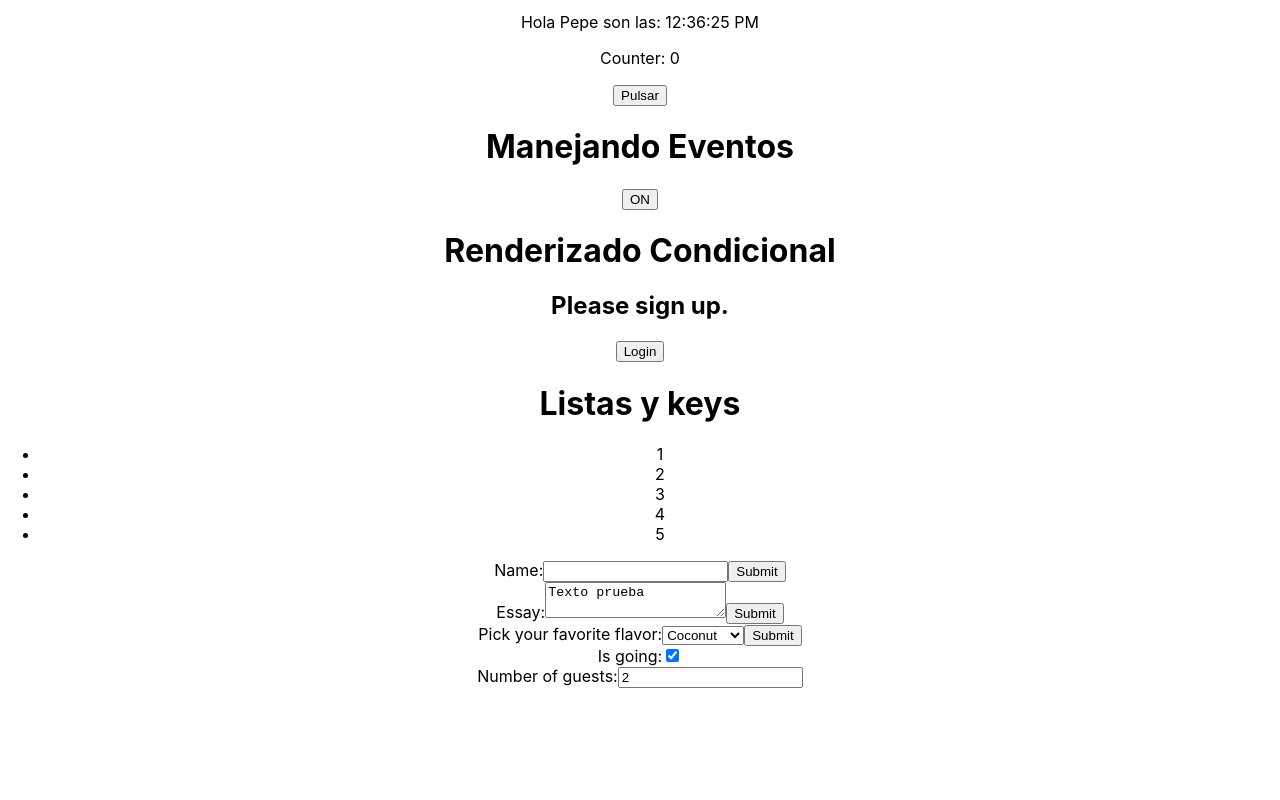
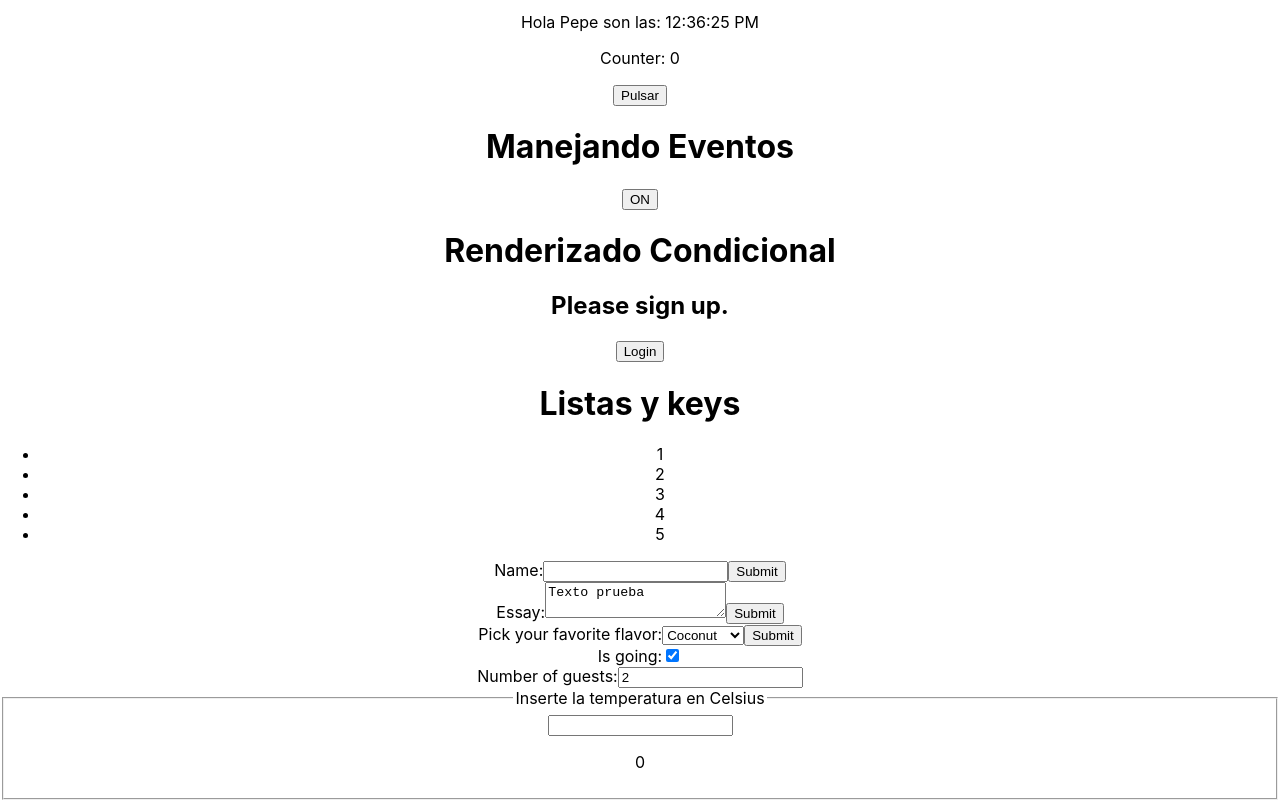
Before and after one commit to Jaipecas/ReactProjects, a React (Create React App) app in the folder basic-project/: page / in a window 1280 px wide. Shown: the part 382-1182 px from the top of the page. Before the commit the page ends 1070 px from the top, so only its background shows below. Built offline with nearby package versions, Linux system fonts and the light colour scheme.

Commit message:
Se añade 'Levantando estado'

```diff
--- a/basic-project/src/App.js
+++ b/basic-project/src/App.js
@@ -10,6 +10,7 @@ import ManejandoEventos from "./ConceptosPrincipales/manejandoEventos";
 import RenderizadoCondicional from "./ConceptosPrincipales/renderizadoCondicional";
 import ListasKeys from "./ConceptosPrincipales/listasKeys";
 import Formularios from "./ConceptosPrincipales/formularios";
+import LevantarEstado from "./ConceptosPrincipales/levantarEstado";
 
 const user = {
   name: "Pepe",
@@ -34,6 +35,7 @@ const App = () => {
       <RenderizadoCondicional isLogged={false} name={user.name} />
       <ListasKeys numbers={addId([1, 2, 3, 4, 5])} />
       <Formularios></Formularios>
+      <LevantarEstado/>
     </div>
   );
 };
--- /dev/null
+++ b/basic-project/src/ConceptosPrincipales/levantarEstado.js
@@ -0,0 +1,31 @@
+import React, { Component } from "react";
+
+class LevantarEstado extends Component {
+  constructor(props) {
+    super(props);
+    this.state = {
+      temperature: 0,
+    };
+  }
+
+  handleChangeTemperature = (e) => {
+    this.setState({ temperature: e.target.value });
+  };
+
+  render() {
+    return (
+      <div>
+        <fieldset>
+          <legend>Inserte la temperatura en Celsius</legend>
+          <input
+            value={this.temperature}
+            onChange={this.handleChangeTemperature}
+          />
+          <p>{this.state.temperature}</p>
+        </fieldset>
+      </div>
+    );
+  }
+}
+
+export default LevantarEstado;
```
Also changed, not shown: basic-project/public/index.html (+0 -23 lines).
